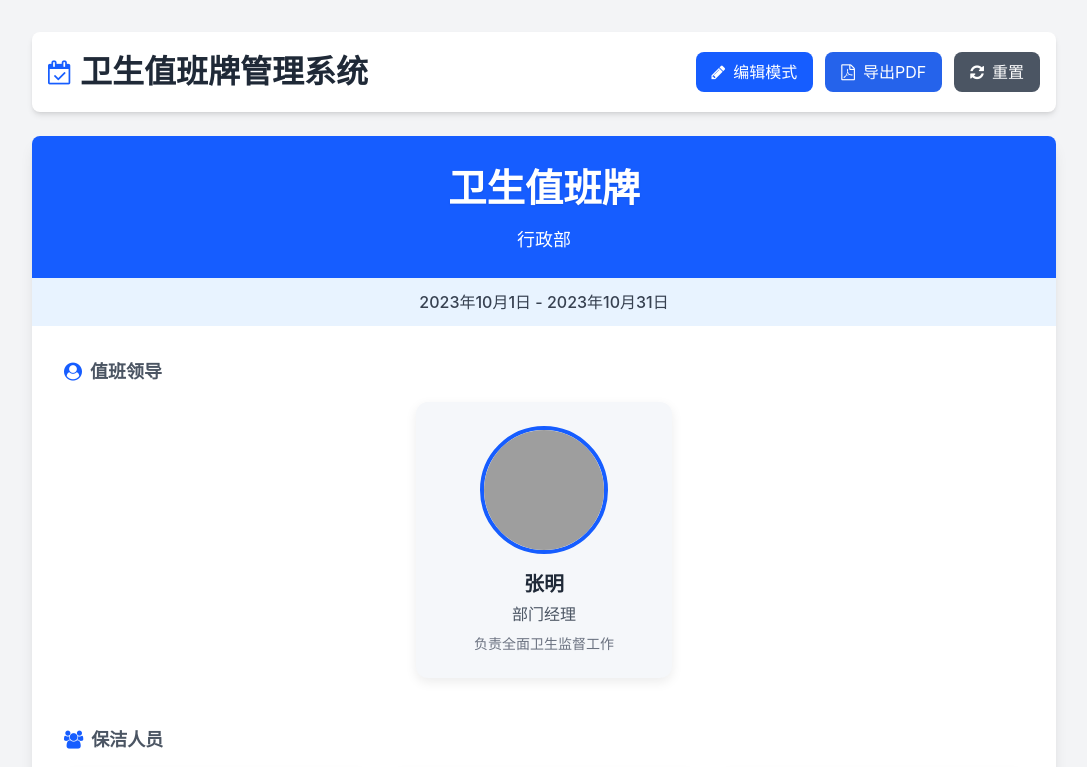
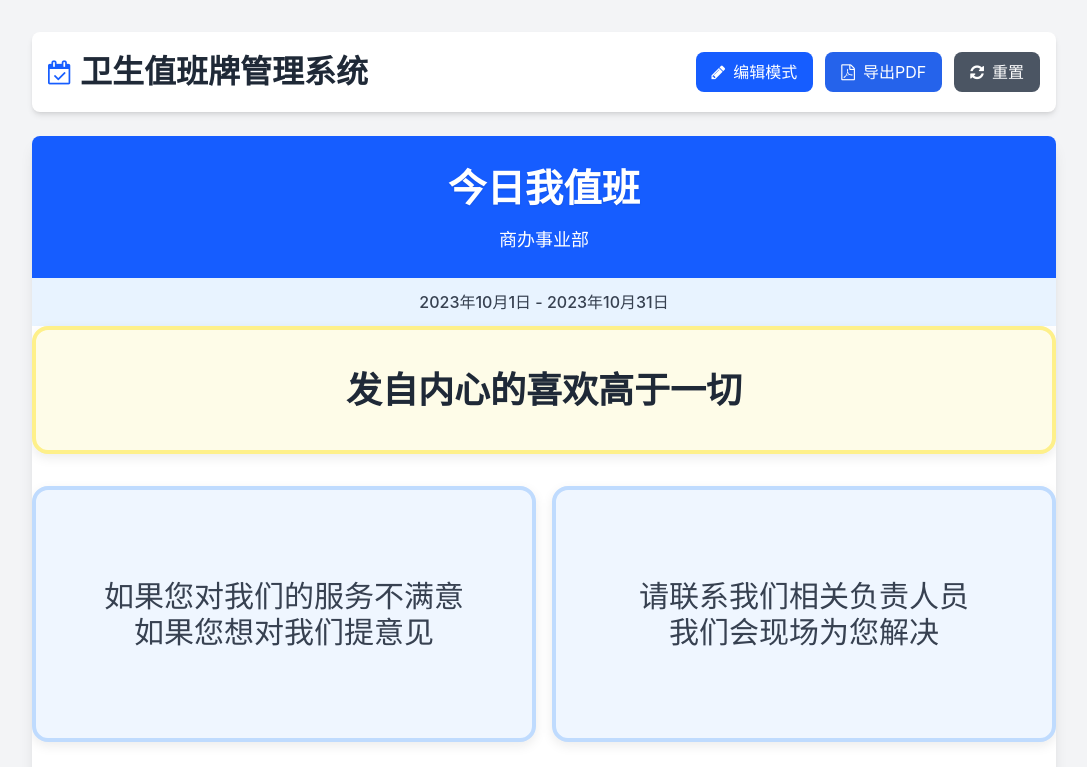
Before and after one commit to JuanLinW/SantationDutyBoard1, a plain HTML site: page index.html in a window 1280 px wide. Shown: the top 767 px of the page, without its empty margins (96-1183 px from the left). Drawn offline with nearby package versions, Linux system fonts and the light colour scheme; grey boxes are pictures that could not be loaded.

Commit message:
增加了文字部分

```diff
--- a/index.html
+++ b/index.html
@@ -71,8 +71,8 @@
     <div id="dutyBoard" class="w-full max-w-5xl bg-white rounded-lg shadow-lg overflow-hidden">
         <!-- 标题区域 -->
         <div class="bg-primary text-white p-6 text-center">
-            <h2 class="text-[clamp(1.5rem,3vw,2.5rem)] font-bold mb-2 text-shadow">卫生值班牌</h2>
-            <p id="department" class="text-lg editable" contenteditable="false">行政部</p>
+            <h2 class="text-[clamp(1.5rem,3vw,2.5rem)] font-bold mb-2 text-shadow">今日我值班</h2>
+            <p id="department" class="text-lg editable" contenteditable="false">商办事业部</p>
         </div>
 
         <!-- 日期区域 -->
@@ -81,7 +81,34 @@
         </div>
 
         <!-- 人员区域 -->
-        <div class="p-8">
+            <div class="mb-12">
+            <!-- 顶部文字卡片 -->
+            <div class="bg-yellow-50 border-4 border-yellow-200 rounded-2xl p-8 text-center card-shadow mb-8 flex items-center justify-center h-32">
+                <p class="text-gray-800 text-4xl font-semibold">
+                发自内心的喜欢高于一切
+                </p>
+            </div>
+
+            <div class="grid grid-cols-1 md:grid-cols-2 gap-4">
+                <!-- 反馈卡片1 -->
+                <div class="bg-blue-50 border-4 border-blue-200 rounded-2xl p-8 text-center card-shadow flex items-center justify-center h-64">
+                <p class="text-gray-700 text-3xl editable" contenteditable="false">
+                    如果您对我们的服务不满意<br>如果您想对我们提意见
+                </p>
+                </div>
+
+                <!-- 反馈卡片2 -->
+                <div class="bg-blue-50 border-4 border-blue-200 rounded-2xl p-8 text-center card-shadow flex items-center justify-center h-64">
+                <p class="text-gray-700 text-3xl editable" contenteditable="false">
+                    请联系我们相关负责人员<br>我们会现场为您解决
+                </p>
+                </div>
+            </div>
+            </div>
+
+
+
+
             <!-- 领导行 -->
             <div class="mb-12">
                 <h3 class="text-lg font-semibold text-gray-600 mb-4 flex items-center">
```
